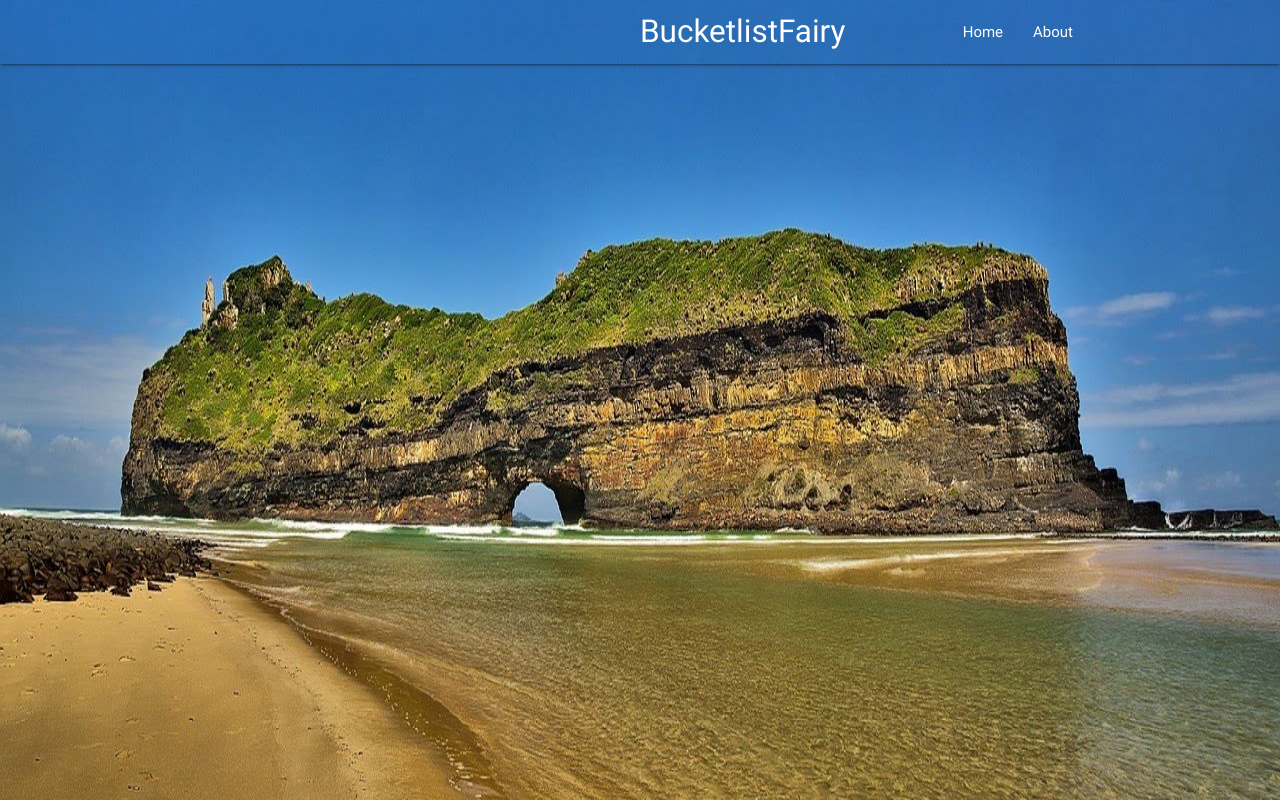
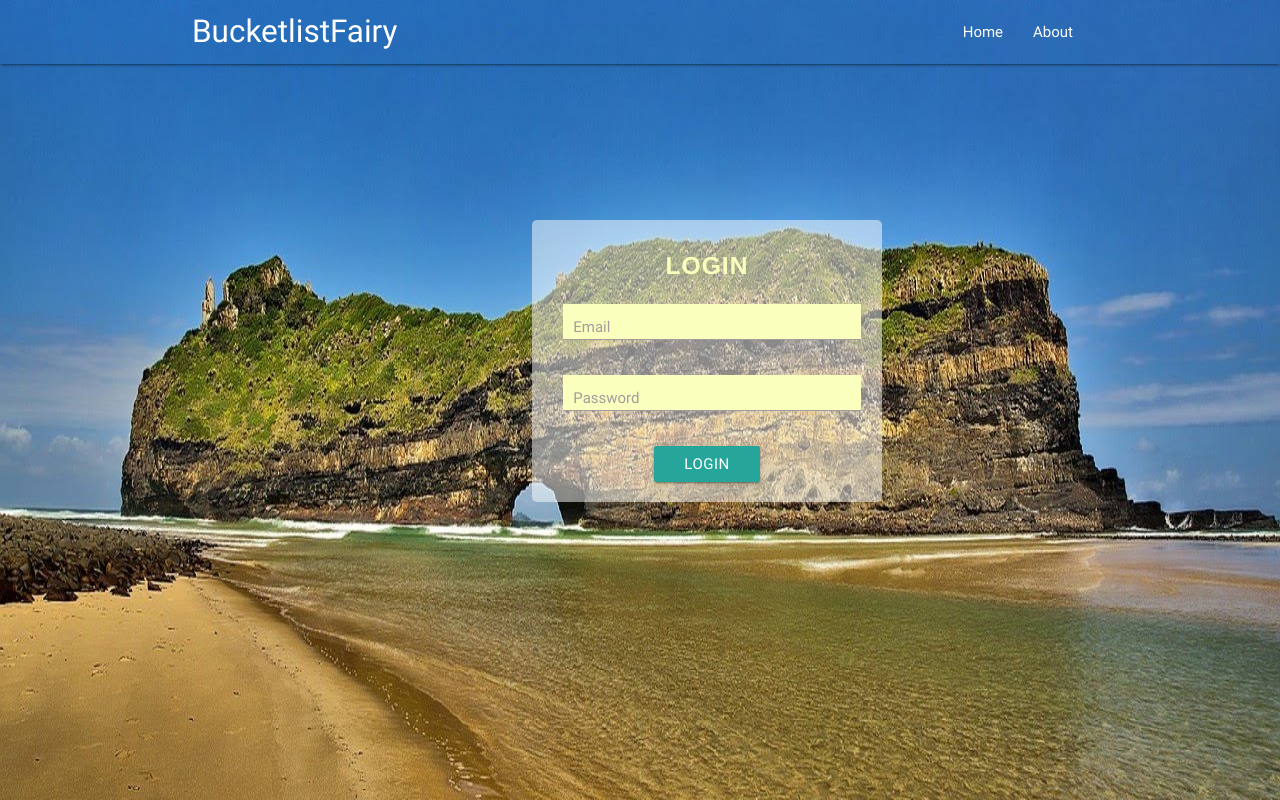
Before and after one commit to devGenie/bucket_list, a Flask app: page / in a window 1280 px wide. Run offline with Flask 2, Linux system fonts and the light colour scheme.

Commit message:
added login form

```diff
--- a/app/templates/index.html
+++ b/app/templates/index.html
@@ -9,7 +9,7 @@
 </head>
 <body>
 <div>
-	<div class="carousel carousel-slider center genie-carousel">
+	<div class="genie-carousel">
 	    <div class="navbar-fixed" id="mainNav">
 			<nav>
 				<div class="nav-wrapper">
@@ -24,6 +24,28 @@
 			</nav>
 		</div>
 
+		<div id="forms" class="row">
+			<form class="col s12 translucent">
+				<h5 class="col s12 center">
+					Login
+				</h5>
+				<div class="input-field col s12">
+					<input type="text" name="email"/>
+					<label>Email</label>
+				</div>
+
+				<div class="input-field col s12">
+					<input type="password" name="password"/>
+					<label for="password">Password</label>
+				</div>
+
+				<div class="input-field center col s12">
+					<button class="btn">Login</button>
+				</div>
+			</form>
+		</div>
+
+		<div class="carousel carousel-slider center">
 		    <div class="carousel-item genie-carousel-item" href="#one!">
 		      <img src="static/images/1.jpg"/>
 		    </div>
@@ -36,6 +58,7 @@
 		    </div>
 		    <div class="carousel-item genie-carousel-item" href="#four!">
 		      <img src="static/images/1.jpg"/>
+		    </div>
 		 </div>
   </div>
 </div>
```
Lines whose indentation alone changed are shown as unchanged.
